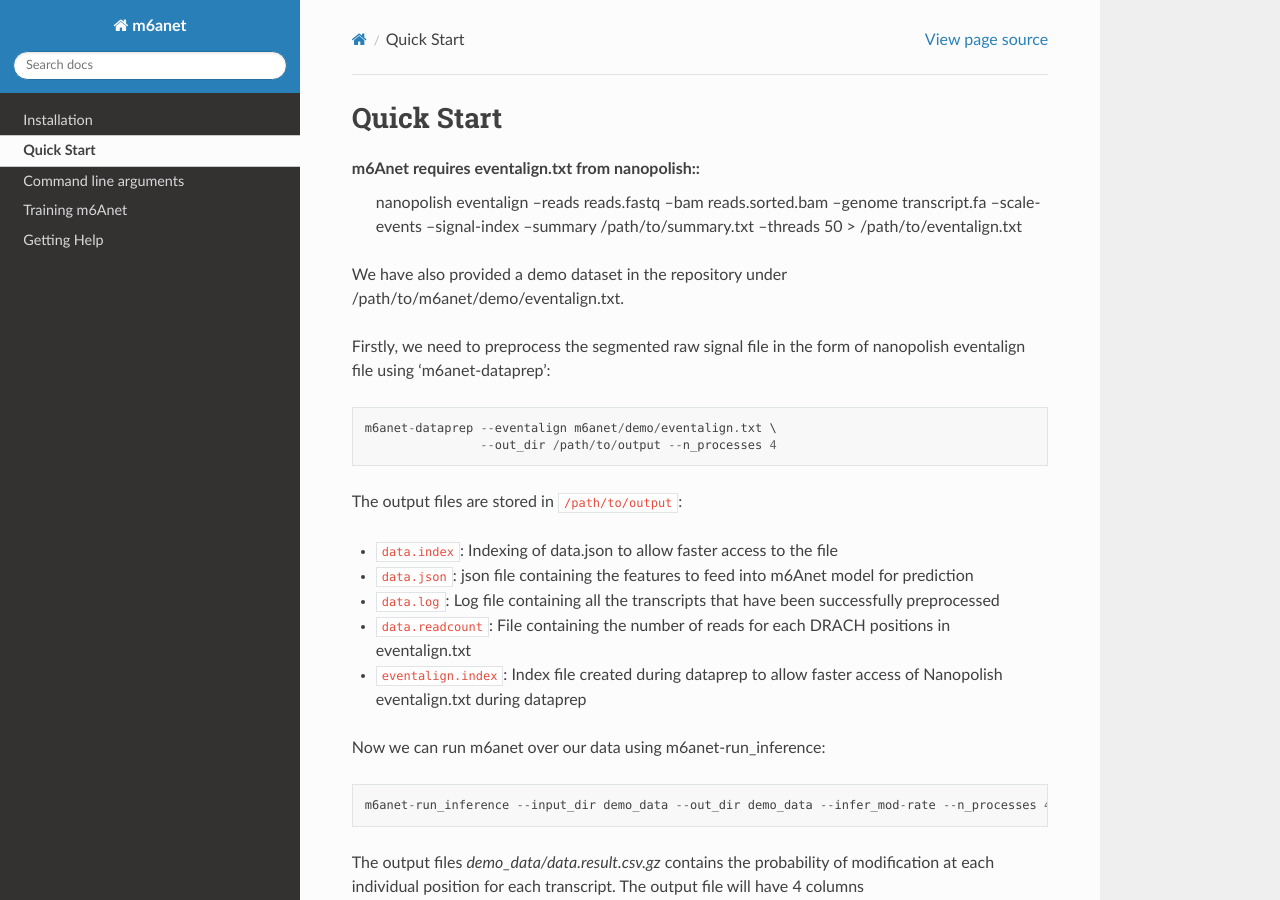
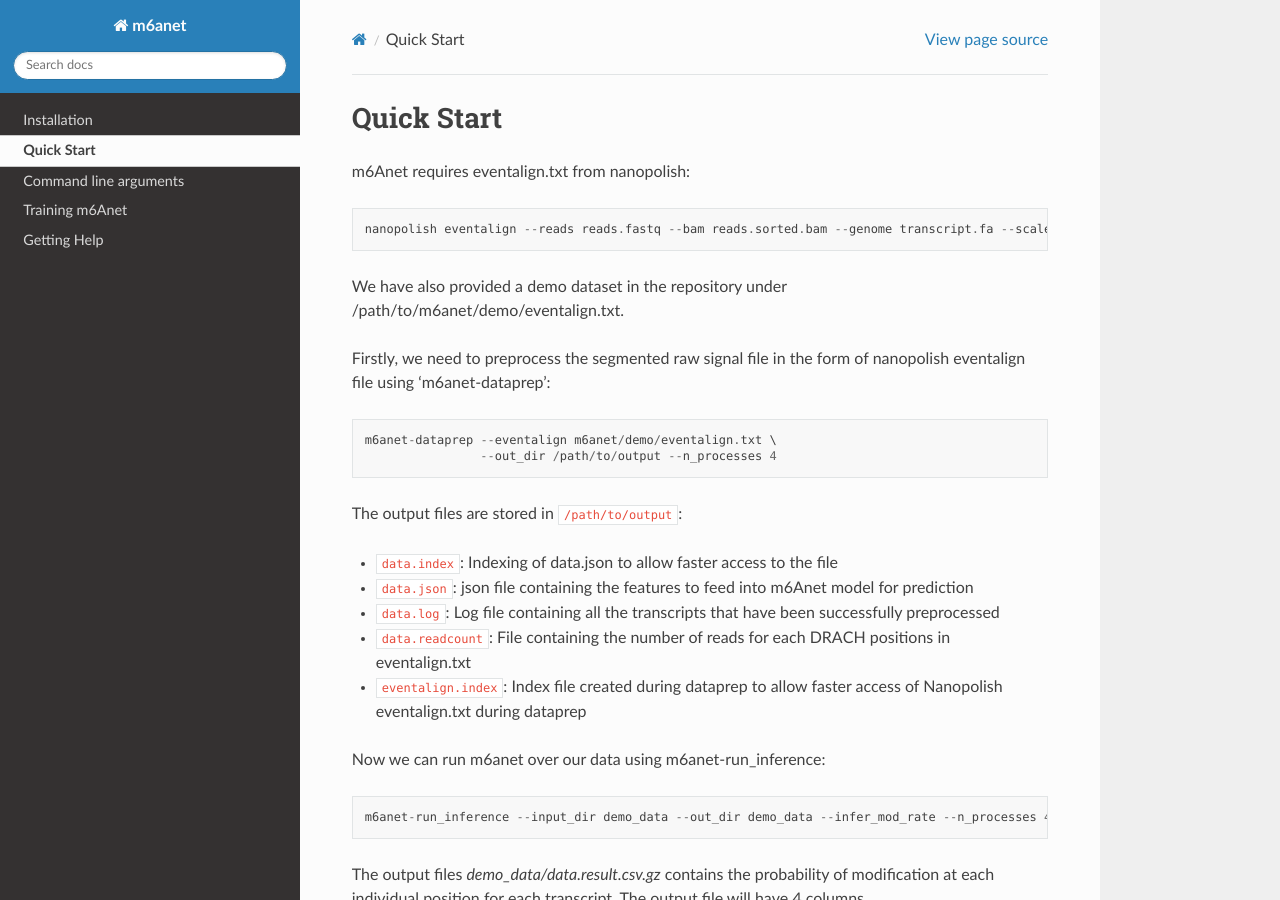
Before and after one commit to GoekeLab/m6anet, a Sphinx documentation site: the page built from docs/source/quickstart.rst, in a window 1280 px wide and 900 px high. Built offline with Sphinx 7.4.7 and the Read the Docs theme 2.0.0, drawn with Linux system fonts in a browser that asks for light colours.

Commit message:
fix typo

```diff
--- a/docs/source/quickstart.rst
+++ b/docs/source/quickstart.rst
@@ -3,6 +3,7 @@
 Quick Start
 ==================================
 m6Anet requires eventalign.txt from nanopolish::
+
     nanopolish eventalign --reads reads.fastq --bam reads.sorted.bam --genome transcript.fa --scale-events --signal-index --summary /path/to/summary.txt  --threads 50 > /path/to/eventalign.txt
 
 We have also provided a demo dataset in the repository under /path/to/m6anet/demo/eventalign.txt.
@@ -22,7 +23,7 @@
 
 Now we can run m6anet over our data using m6anet-run_inference::
 
-    m6anet-run_inference --input_dir demo_data --out_dir demo_data --infer_mod-rate --n_processes 4
+    m6anet-run_inference --input_dir demo_data --out_dir demo_data --infer_mod_rate --n_processes 4
 
 The output files `demo_data/data.result.csv.gz` contains the probability of modification at each individual position for each transcript. The output file will have 4 columns
 
```
